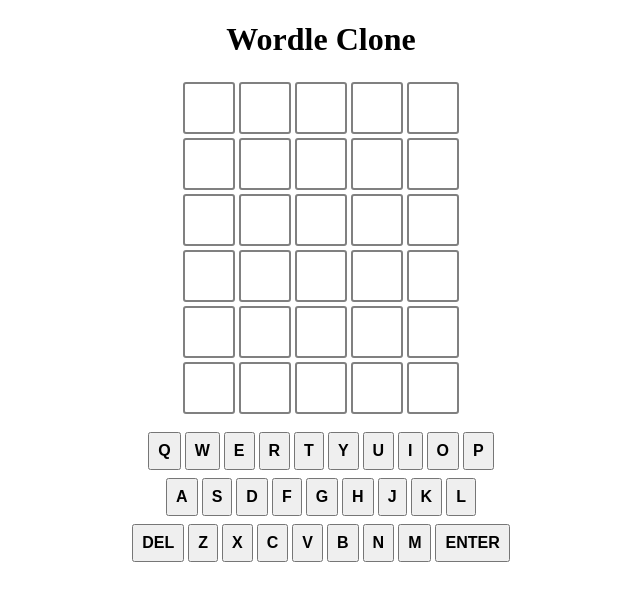
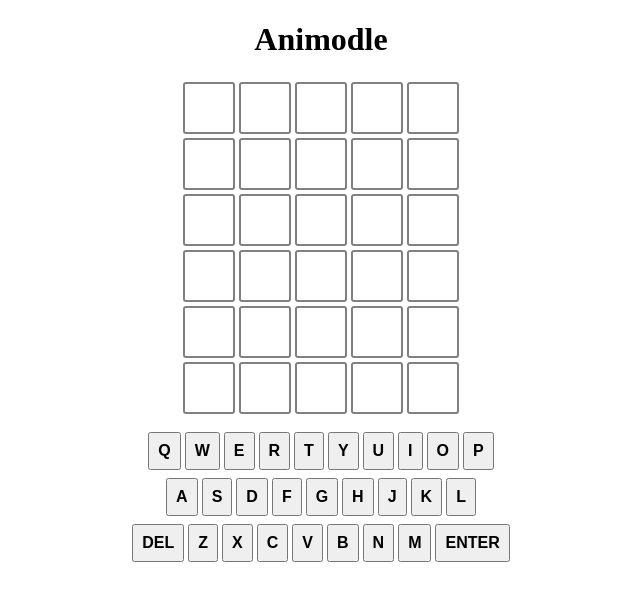
Before and after one commit to nivaninaidu/animodle, a website with bundled scripts: page index.html in a window 1280 px wide. Shown: the whole page, without its empty margins (319-959 px from the left). Built offline with nearby package versions, Linux system fonts and the light colour scheme.

Commit message:
Update index.html

```diff
--- a/index.html
+++ b/index.html
@@ -13,7 +13,7 @@
   />
 </head>
 <body>
-    <h1> Wordle Clone </h1>
+    <h1> Animodle </h1>
 
     <div id="game-board">
 
```
